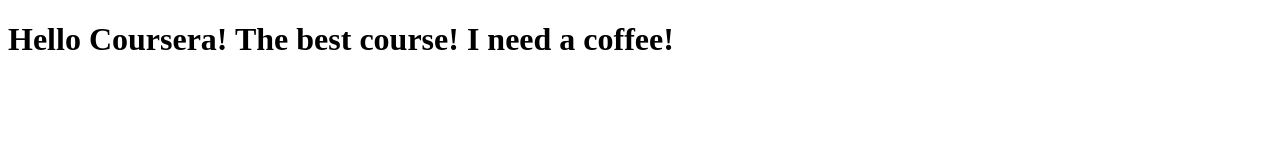
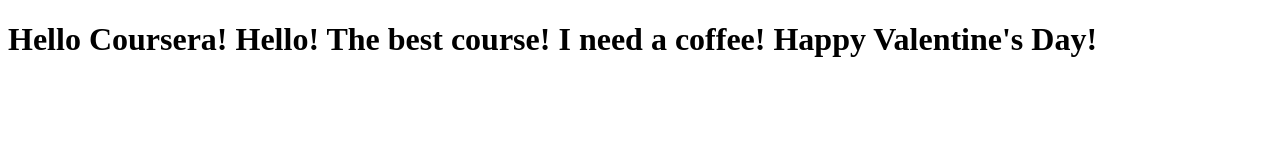
Before and after one commit to megfallin/course-test, a plain HTML site: page site/index.html in a window 1280 px wide. Drawn offline with Linux system fonts and the light colour scheme.

Commit message:
Update index.html

```diff
--- a/site/index.html
+++ b/site/index.html
@@ -4,6 +4,6 @@
 	<title>Hello Coursera!</title>
 </head>
 <body>
-<h1>Hello Coursera! The best course! I need a coffee!</h1>
+<h1>Hello Coursera! Hello! The best course! I need a coffee! Happy Valentine's Day!</h1>
 </body>
 </html>
```
